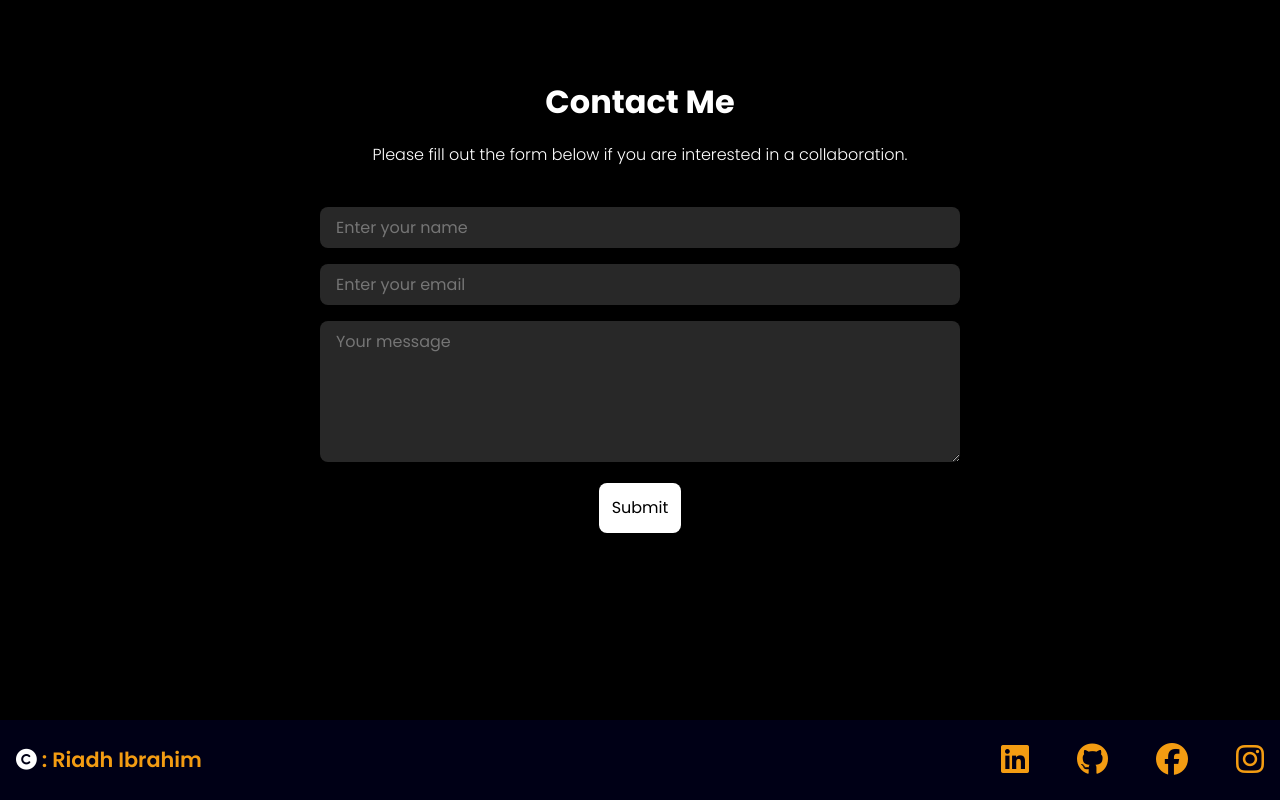
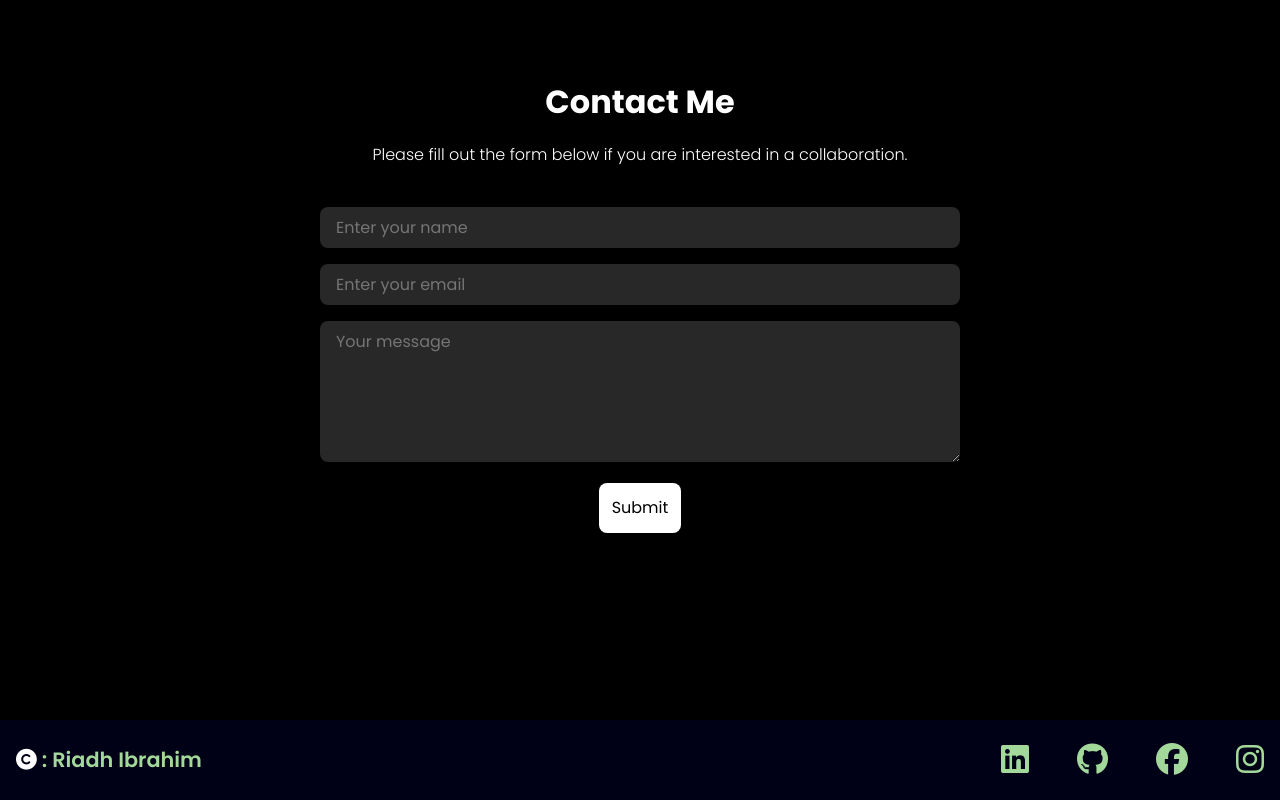
Before and after one commit to Riadh-Ibrahim/e-Portfolio, a React (Create React App) app: page / in a window 1280 px wide. Shown: the part 3414-4214 px from the top of the page. Built offline with nearby package versions, Linux system fonts and the light colour scheme.

Commit message:
Update footer.css

```diff
--- a/src/components/Footer/footer.css
+++ b/src/components/Footer/footer.css
@@ -14,7 +14,7 @@
 }
 
 .footer-title span {
-    color: #f39c12;
+    color: #a2d99b;
 }
 
 .social-icons {
@@ -23,7 +23,7 @@
 }
 
 .social-icons a {
-    color: #f39c12;
+    color: #a2d99b;
     font-size: 2em;
     text-decoration: none;
 }
```
